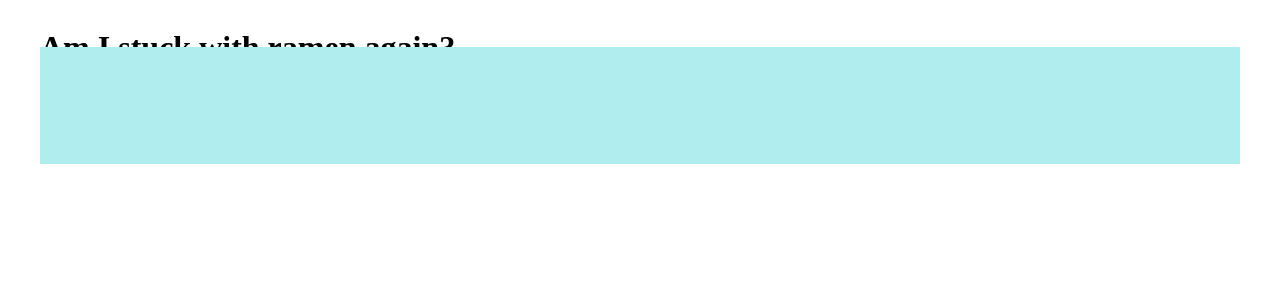
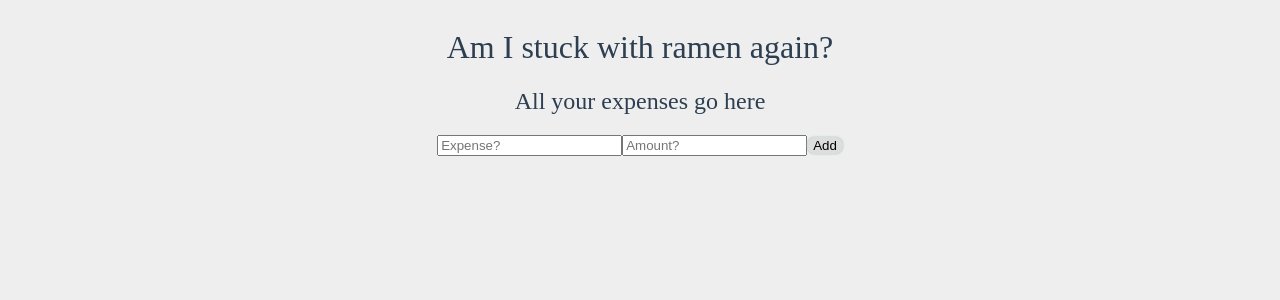
Before and after one commit to p-w-g/fried-ramen, a Vue app: page / in a window 1280 px wide. Shown: the top 300 px of the page. Built offline with nearby package versions, Linux system fonts and the light colour scheme; a web font is replaced by a local one.

Commit message:
grid tweaks, color tweaks, lots left...

```diff
--- a/src/assets/main.scss
+++ b/src/assets/main.scss
@@ -1,68 +1,90 @@
 @font-face {
-  font-family: 'Quicksand';
-  src: url('./assets/Quicksand-VariableFont:wght.ttf') format('opentype');
+  font-family: "Quicksand";
+  src: url("./assets/Quicksand-VariableFont:wght.ttf") format("opentype");
 }
 
 body {
-  font-family: 'Quicksand';
+  font-family: "Quicksand";
+  font-weight: 400;
+  color: #2c3e50;
+  background-color: #eee;
+  text-align: center;
 }
-
+ul {
+  list-style: none;
+  padding-left: 0;
+  display: flex;
+  flex-direction: column;
+}
+li {
+  justify-content: space-between;
+  * {
+    margin-left: 1rem;
+  }
+}
 .fr {
+  font-family: Arial, Helvetica, sans-serif;
   color: #2c3e50;
 
   &--button {
-    border: 3px solid palegreen;
+    border-radius: 0.5rem;
+    border: 0;
+    box-shadow: 0 0 2px 0 #92bfb1;
+    background-color: #ddd;
 
     &:hover,
     &:focus {
-      background-color: burlywood;
+      background-color: #ab947e;
+      box-shadow: 0 0 2px 0 #6f8f72;
     }
 
-    &__expedite {
-      border: 3px solid peachpuff;
-    }
+    &__expedite,
+    &__advance,
+    &__postpone {
+      font-family: Arial, Helvetica, sans-serif;
+      color: #2c3e50;
 
-    &__advance {
-      border: 3px solid skyblue;
-    }
-
-    &__postpone {
-      border: 3px solid brown;
-    }
-
-    &__postpone,
-    &__advance,
-    &__expedite {
       &:hover,
       &:focus {
-        background-color: burlywood;
+        box-shadow: 0 0 2px 0 #6f8f72;
       }
     }
   }
 
   &--form {
-    background-color: #2c3e50;
-    border: 3px solid palevioletred;
+    // needs work
   }
 
   &--input-box {
-    border: 3px solid palegoldenrod;
+    // needs work
+  }
+
+  &--content-column {
+    grid-column: 2;
+    grid-row: 2;
   }
 
   &--grid-container {
     display: grid;
     grid-template-columns: 2rem auto 2rem;
-    grid-template-rows: 25% auto;
-  }
-
-  &--content-column {
-    background-color: paleturquoise;
-    grid-column: 2 / span 1;
-    grid-row: 2 / span 1;
+    grid-template-rows: auto auto;
   }
 
   &--heading {
-    grid-column: 2 / span 1;
-    grid-row: 1 / span 1;
+    h1,
+    h2 {
+      font-weight: 400;
+    }
+
+    grid-column: 2;
+    grid-row: 1;
+  }
+
+  &--inline-flex {
+    display: inline-flex;
+
+    > p {
+      padding-left: 1rem;
+    }
   }
 }
```
